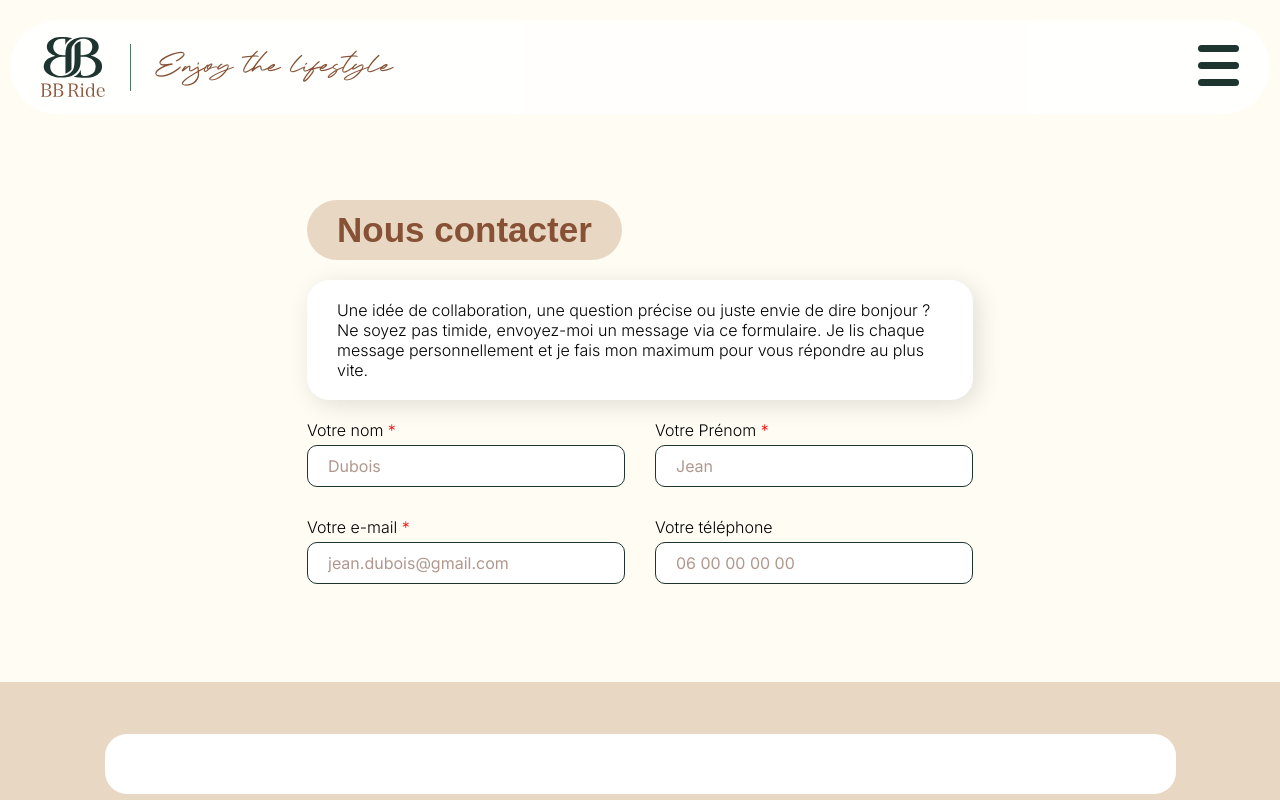
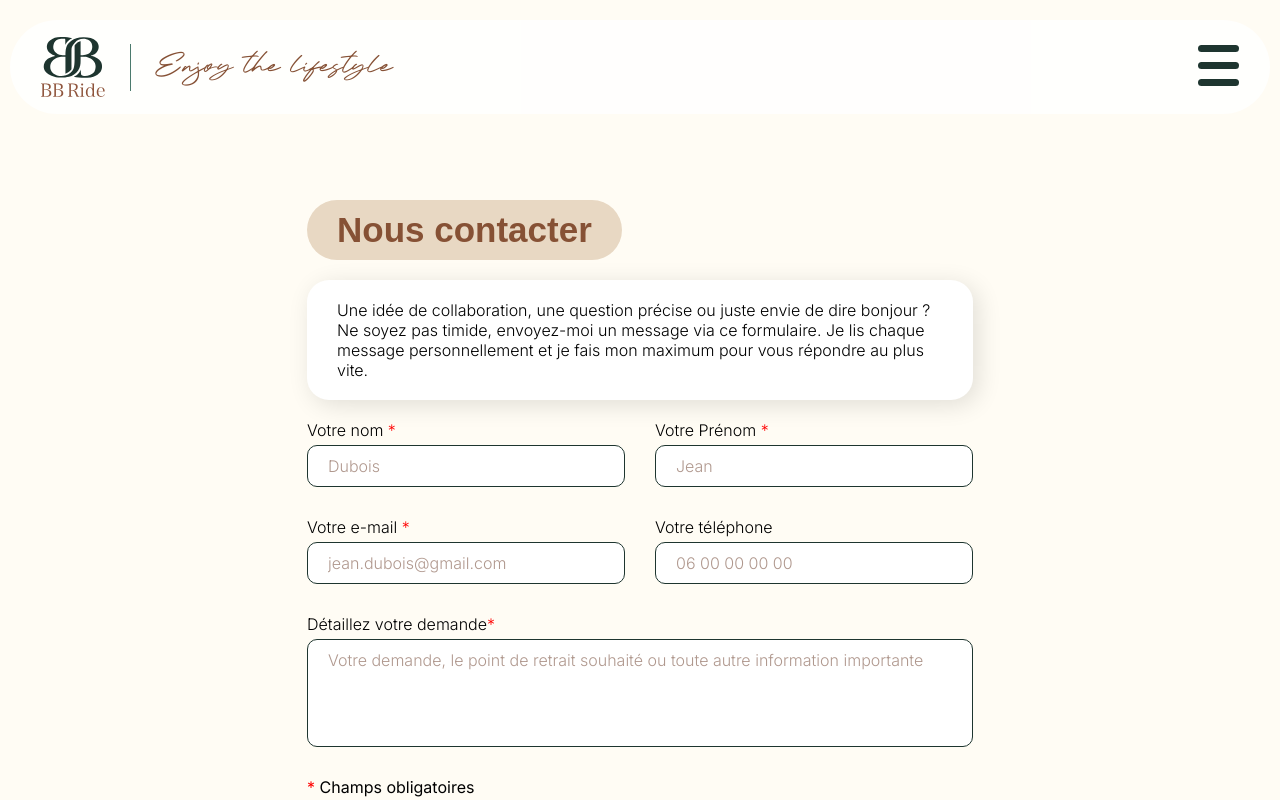
Before and after one commit to arthurveroch/bb-ride, a Next.js app: page /contact in a window 1280 px wide. Shown: the top 800 px of the page. Built offline with nearby package versions, Linux system fonts and the light colour scheme; a web font is replaced by a local one.

Commit message:
feat: implement contact form component and update Dockerfile dependency installation

```diff
--- a/src/app/(frontend)/components/contact-page/Form.tsx
+++ b/src/app/(frontend)/components/contact-page/Form.tsx
@@ -23,10 +23,48 @@ export default function Form() {
         et je fais mon maximum pour vous répondre au plus vite.
       </p>
       <form className={styles.form}>
-        <Input label="Votre nom" placeholder="Dubois" required={true} />
-        <Input label="Votre Prénom" placeholder="Jean" required={true} />
-        <Input label="Votre e-mail" placeholder="jean.dubois@gmail.com" required={true} />
-        <Input label="Votre téléphone" placeholder="06 00 00 00 00" required={false} />
+        <Input
+          value={nom}
+          onChange={(e) => setNom(e.target.value)}
+          label="Votre nom"
+          placeholder="Dubois"
+          required={true}
+        />
+        <Input
+          value={prenom}
+          onChange={(e) => setPrenom(e.target.value)}
+          label="Votre Prénom"
+          placeholder="Jean"
+          required={true}
+        />
+        <Input
+          value={mail}
+          onChange={(e) => setMail(e.target.value)}
+          label="Votre e-mail"
+          placeholder="jean.dubois@gmail.com"
+          required={true}
+        />
+        <Input
+          value={phone}
+          onChange={(e) => setPhone(e.target.value)}
+          label="Votre téléphone"
+          placeholder="06 00 00 00 00"
+          required={false}
+        />
+        <div className={`${styles.textarea} ${inter.className}`}>
+          <label>
+            Détaillez votre demande
+            <span className={styles.required}>*</span>
+          </label>
+          <textarea
+            value={details}
+            onChange={(e) => setDetails(e.target.value)}
+            placeholder="Votre demande, le point de retrait souhaité ou toute autre information importante "
+          />
+        </div>
+        <span className={inter.className}>
+          <span className={styles.required}>*</span> Champs obligatoires
+        </span>
       </form>
     </div>
   )
--- a/src/app/(frontend)/components/contact-page/Input.tsx
+++ b/src/app/(frontend)/components/contact-page/Input.tsx
@@ -5,15 +5,23 @@ type Props = {
   label: string
   required: boolean
   placeholder: string
+  value: string
+  onChange: (e: React.ChangeEvent<HTMLInputElement>) => void
 }
 
-export default function Input({ label, required, placeholder }: Props) {
+export default function Input({ label, required, placeholder, value, onChange }: Props) {
   return (
     <div className={`${styles.inputContainer} ${inter.className}`}>
       <label>
         {label} {required && <span className={styles.required}>*</span>}
       </label>
-      <input type="text" required={required} placeholder={placeholder} />
+      <input
+        value={value}
+        onChange={onChange}
+        type="text"
+        required={required}
+        placeholder={placeholder}
+      />
     </div>
   )
 }
--- a/src/app/(frontend)/components/contact-page/form.module.css
+++ b/src/app/(frontend)/components/contact-page/form.module.css
@@ -20,3 +20,37 @@
   gap: 30px;
   flex-wrap: wrap;
 }
+
+.textarea {
+  display: flex;
+  flex-direction: column;
+  gap: 5px;
+  width: 100%;
+
+  label {
+    font-weight: 300;
+  }
+
+  textarea {
+    all: unset;
+    box-sizing: border-box;
+    width: 100%;
+    height: 108px;
+    border: 1px solid #1e352f;
+    border-radius: 10px;
+    background: #fff;
+    padding: 10px 20px;
+    resize: none;
+    word-wrap: break-word;
+    overflow-wrap: break-word;
+  }
+
+  textarea::placeholder {
+    font-weight: 300;
+    color: #b0988e;
+  }
+}
+
+.required {
+  color: red;
+}
--- a/src/app/(frontend)/components/contact-page/input.module.css
+++ b/src/app/(frontend)/components/contact-page/input.module.css
@@ -19,6 +19,7 @@
 
   input::placeholder {
     color: #b0988e;
+    font-weight: 300;
   }
 }
 
```
Also changed, not shown: 1 other file (tests, documents, lock files or other folders).
